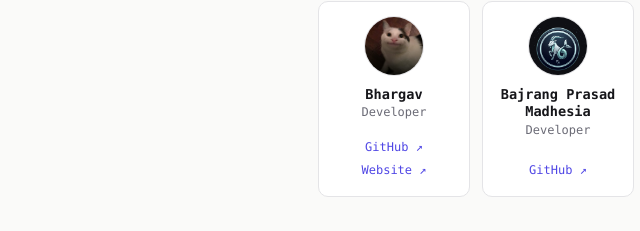
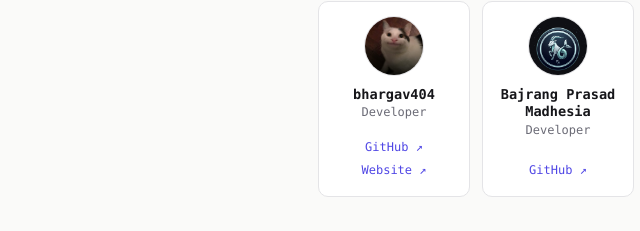
Before and after one commit to Kage-Bytes/KageBytes, a plain HTML site: page members.html in a window 1280 px wide. Shown: the part 524-755 px from the top of the page, 0-640 px from the left. Drawn offline with Linux system fonts and the light colour scheme.

Commit message:
Update members.html

```diff
--- a/members.html
+++ b/members.html
@@ -55,7 +55,7 @@
 
         <article class="card">
           <div class="avatar">EF<img src="Photos/Bhargav.jpg" alt="" onerror="this.remove()"></div>
-          <h3>Bhargav</h3>
+          <h3>bhargav404</h3>
           <div class="role">Developer</div>
           <div class="links">
             <a href="https://github.com/25211a05ee-bhargav" target="_blank" rel="noopener">GitHub ↗</a>
```
